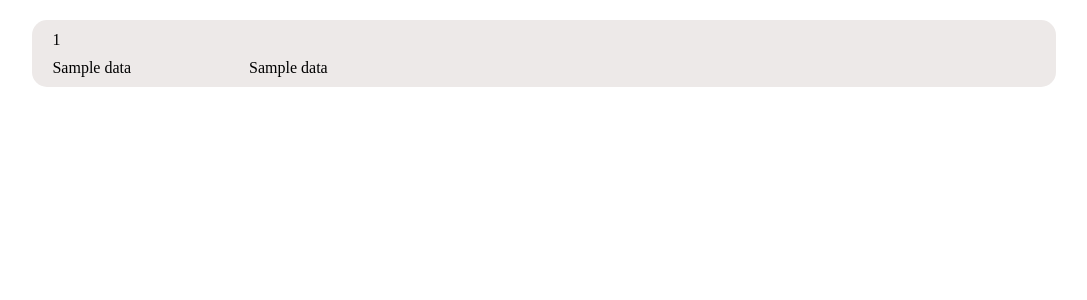
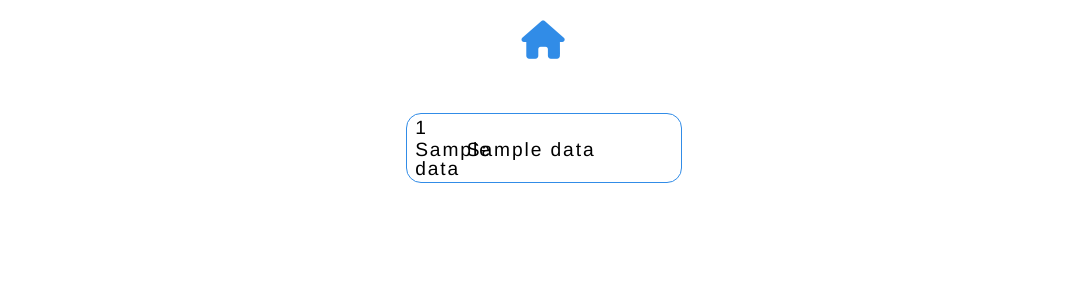
Before and after one commit to Ledorub/form-creator-server, a Django app: template form_creator_app/templates/form_creator_app/data.html in a window 1280 px wide. Shown: the top 300 px of the page, without its empty margins (96-1183 px from the left). Run offline with Django 4.2, Linux system fonts and the light colour scheme; the template is opened without the code that fills it: most values are stand-ins (such as "Sample title", 1, 10 or a date in 2020); some libraries are stand-ins or nearby versions.

Commit message:
Visual updates.

```diff
--- a/form_creator_app/static/form_creator_app/css/base.css
+++ b/form_creator_app/static/form_creator_app/css/base.css
@@ -17,11 +17,15 @@
 }
 
 header {
+    position: fixed;
+    top: 0;
     height: 10vh;
     width: 100vw;
     display: flex;
     justify-content: center;
     align-items: center;
+    z-index: 10;
+    background-color: white;
 }
 
 .fa-home {
@@ -32,17 +36,62 @@
 
 #content {
     width: 30vw;
-    height: 90vh;
+    position: relative;
+    top: 10vh;
+    padding: 2% 0;
 }
 
 input {
+    border: 1px solid grey;
+}
+
+input,
+select {
     font-family: inherit;
     font-size: inherit;
     letter-spacing: inherit;
+    outline: none;
+    text-align: center;
+}
+
+input:focus,
+select:focus {
+    border-color: var(--accent-color);
+}
+
+select {
+    line-height: inherit;
+    font-size: inherit;
+}
+
+option {
+    text-align: center;
+}
+
+.form-creator__field-item {
+    margin-bottom: 8%;
+}
+
+
+.btn {
+    background-color: var(--accent-color);
+    color: white;
+    cursor: pointer;
+    text-decoration: none;
+    appearance: none;
+    border: none;
+}
+
+.btn:hover {
+    opacity: 0.9;
+}
+
+.rounded {
+    border-radius: 100px;
 }
 
 @media only screen and (max-width: 400px) {
-  #content {
-    width: 85vw;
-  }
+    #content {
+        width: 85vw;
+    }
 }
--- a/form_creator_app/static/form_creator_app/css/data.css
+++ b/form_creator_app/static/form_creator_app/css/data.css
@@ -1,22 +1,22 @@
-* {
-  box-sizing: border-box;
-  padding: 0;
-  margin: 0;
-}
+@import "base.css";
 
-body {
+#content {
   display: flex;
   justify-content: center;
+  align-items: center;
 }
 
 .data-container {
-  width: 80%;
+  width: 100%;
+  display: flex;
+  justify-content: center;
+  align-items: center;
 }
 
 .data-container__item {
   margin: 2% 0;
   border-radius: 15px;
-  background-color: #ede9e8;
+  border: 1px solid var(--accent-color);
   display: flex;
   flex-direction: column;
   padding: 1% 2%;
--- a/form_creator_app/templates/form_creator_app/base.html
+++ b/form_creator_app/templates/form_creator_app/base.html
@@ -7,7 +7,11 @@
   <meta name="viewport" content="width=device-width, height=device-height initial-scale=1.0, maximum-scale=1.0, minimum-scale=1.0,target-densitydpi=device-dpi, user-scalable=no" />
   <link rel="stylesheet" type="text/css"
         href="https://cdnjs.cloudflare.com/ajax/libs/font-awesome/6.1.1/css/all.min.css">
-  {% block extraLinks %}{% endblock %}
+  <script
+  src="https://code.jquery.com/jquery-3.6.0.min.js"
+  integrity="sha256-/xUj+3OJU5yExlq6GSYGSHk7tPXikynS7ogEvDej/m4="
+  crossorigin="anonymous"></script>
+  {% block extra-links %}{% endblock %}
 </head>
 <body>
   <header>
--- a/form_creator_app/templates/form_creator_app/data.html
+++ b/form_creator_app/templates/form_creator_app/data.html
@@ -1,12 +1,12 @@
+{% extends 'form_creator_app/base.html' %}
 {% load static %}
-<!DOCTYPE html>
-<html lang="en">
-<head>
-  <meta charset="UTF-8">
-  <title>Data</title>
-  <link rel="stylesheet" type="text/css" href="{% static 'form_creator_app/css/data.css' %}">
-</head>
-<body>
+
+{% block extra-links %}
+  <link rel="stylesheet" type="text/css"
+        href="{% static 'form_creator_app/css/data.css' %}">
+{% endblock %}
+
+{% block content %}
   <div class="data-container">
     {% if object_list %}
       {% for entry in object_list %}
@@ -21,8 +21,7 @@
         </div>
       {% endfor %}
     {% else %}
-      Nothing to see here.
+      Nothing to see here yet.
     {% endif %}
   </div>
-</body>
-</html>
+{% endblock %}
--- a/form_creator_app/templates/form_creator_app/home.html
+++ b/form_creator_app/templates/form_creator_app/home.html
@@ -1,13 +1,13 @@
 {% extends "form_creator_app/base.html" %}
 {% load static %}
 
-{% block extraLinks %}
+{% block extra-links %}
   <link rel="stylesheet" type="text/css"
         href="{% static 'form_creator_app/css/home.css' %}">
 {% endblock %}
 
 {% block content %}
-  <a href="{% url 'form-creator-app:form-creator' %}" class="btn anchor-btn">Create
+  <a href="{% url 'form-creator-app:form-creator' %}" class="btn rounded anchor-btn">Create
     Form</a>
   <p class="spacing-text">or find submitted data</p>
   <form method="post" class="search">
```
Also changed, not shown: form_creator_app/static/form_creator_app/css/form_creator.css (+54 -4 lines), form_creator_app/static/form_creator_app/css/home.css (+1 -18 lines), form_creator_app/templates/form_creator_app/form_creator.html (+10 -16 lines).
